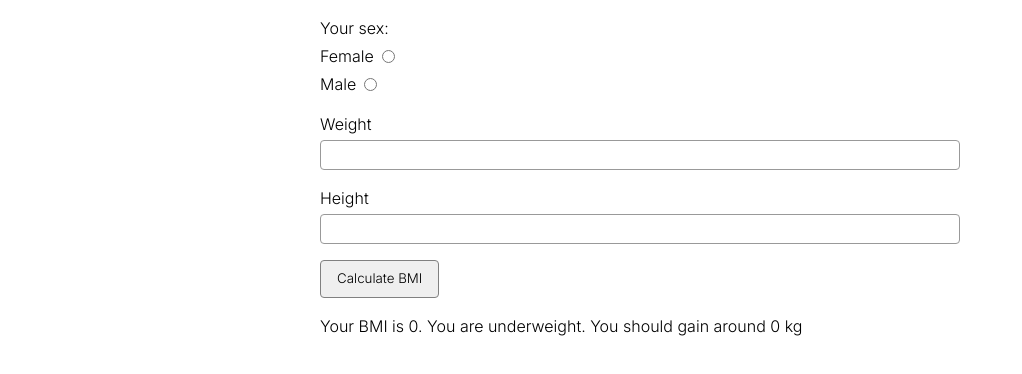
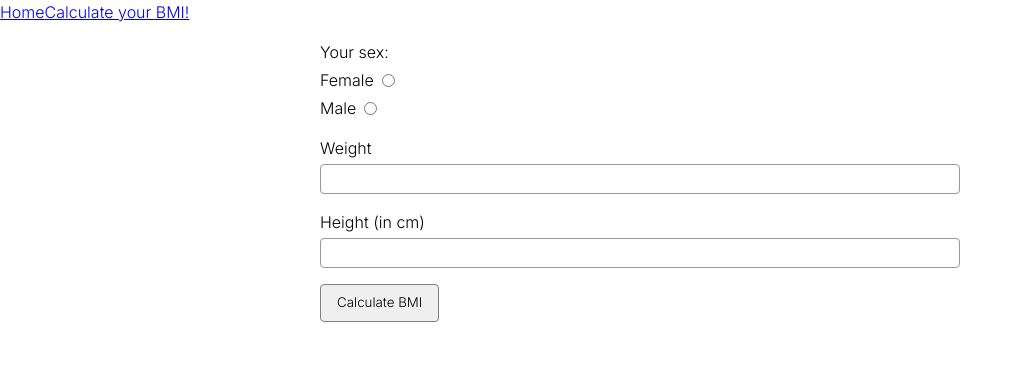
Before and after one commit to krzadamczak/weight-tracker, a React (Create React App) app: page /bmi-calculator in a window 1280 px wide. Shown: the top 374 px of the page, without its empty margins (0-1022 px from the left). Built offline with nearby package versions, Linux system fonts and the light colour scheme.

Commit message:
Added tracking

```diff
--- a/package.json
+++ b/package.json
@@ -8,6 +8,7 @@
     "@testing-library/user-event": "^13.5.0",
     "react": "^18.1.0",
     "react-dom": "^18.1.0",
+    "react-router-dom": "^6.3.0",
     "react-scripts": "5.0.1",
     "web-vitals": "^2.1.4"
   },
--- a/src/App.js
+++ b/src/App.js
@@ -1,10 +1,18 @@
+import { NavLink, Route, Routes } from "react-router-dom";
 import "./App.css";
 import { BmiForm } from "./features/BmiForm/BmiForm";
 
 function App() {
     return (
         <div className='App'>
-            <BmiForm />
+            <nav>
+                <NavLink to='/'>Home</NavLink>
+                <NavLink to='/bmi-calculator'>Calculate your BMI!</NavLink>
+            </nav>
+            <Routes>
+                <Route path='/bmi-calculator' element={<BmiForm />}></Route>
+                {/* <BmiForm /> */}
+            </Routes>
         </div>
     );
 }
--- a/src/features/BmiForm/BmiForm.js
+++ b/src/features/BmiForm/BmiForm.js
@@ -24,7 +24,7 @@ const bmiReducer = (state, action) => {
 };
 
 export const BmiForm = () => {
-    const [bmiState, dispatchBmi] = useReducer(bmiReducer, { weight: "", height: "", sex: "", bmi: 0 });
+    const [bmiState, dispatchBmi] = useReducer(bmiReducer, {});
     const isSexSelected = (value) => value === bmiState.sex;
 
     const inputHandler = (e) => {
@@ -74,7 +74,7 @@ export const BmiForm = () => {
             </div>
             <div className='bmi-form__input-group'>
                 <label className='label' htmlFor='height'>
-                    Height
+                    Height (in cm)
                 </label>
                 <input className='input' id='height' name='height' value={bmiState.height} onChange={inputHandler} />
             </div>
--- a/src/index.js
+++ b/src/index.js
@@ -2,10 +2,13 @@ import React from "react";
 import ReactDOM from "react-dom/client";
 import "./index.css";
 import App from "./App";
+import { BrowserRouter } from "react-router-dom";
 
 const root = ReactDOM.createRoot(document.getElementById("root"));
 root.render(
     <React.StrictMode>
-        <App />
+        <BrowserRouter>
+            <App />
+        </BrowserRouter>
     </React.StrictMode>
 );
```
Also changed, not shown: 1 other file (tests, documents, lock files or other folders).
